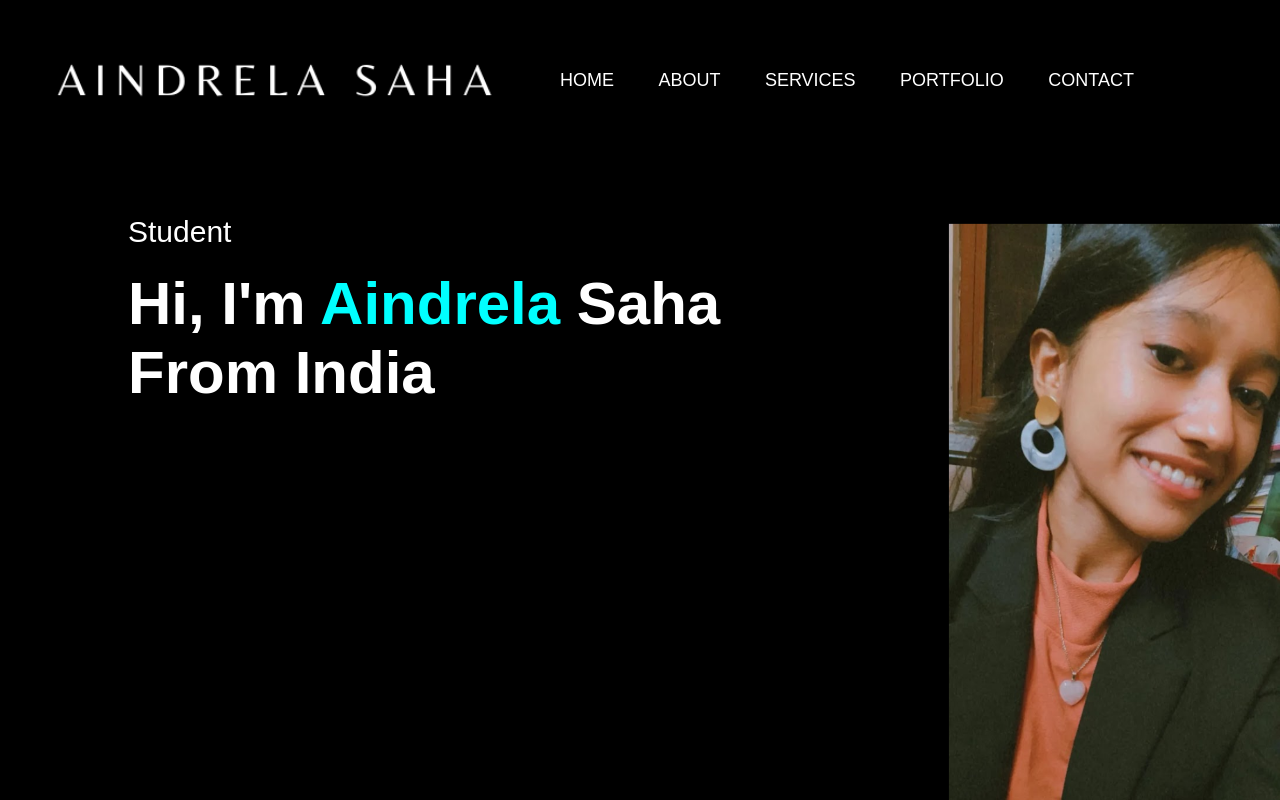
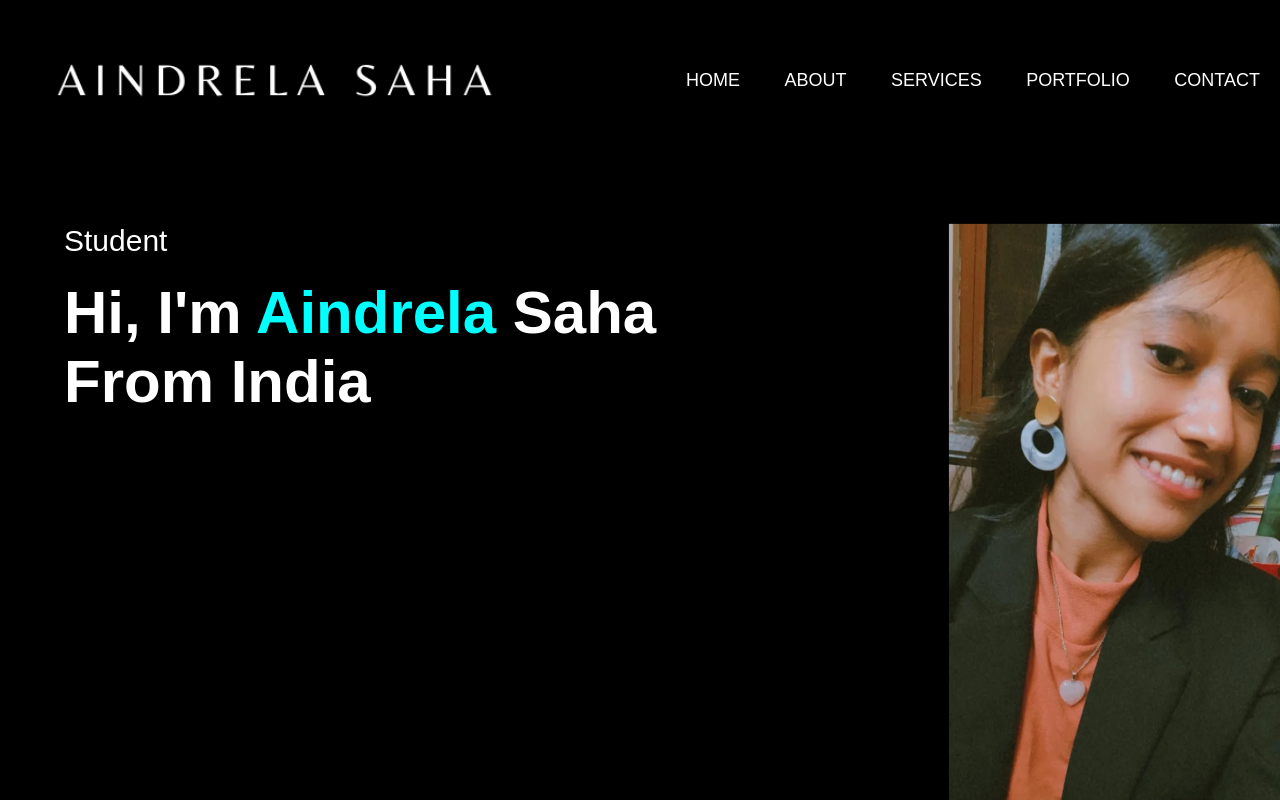
Before and after one commit to Nishcurse/portfolio, a plain HTML site: page index.html in a window 1280 px wide. Drawn offline with Linux system fonts and the light colour scheme.

Commit message:
Let's Do this

```diff
--- a/style.css
+++ b/style.css
@@ -19,14 +19,15 @@ body {
 }
 
 .container {
-  padding: 10px 10%;
+  padding: 0;
+
 }
 
 nav {
   display: flex;
   align-items: flex-start;
-  position: absolute;
-  left: 0;
+  position: relative;
+  right: 0;
   top: 0;
   justify-content: space-between;
   flex-wrap: wrap;
@@ -34,9 +35,13 @@ nav {
 }
 .logo {
   width: 540px;
+  position: relative;
+  left: 0;
 }
 nav ul {
   margin-top: 60px;
+  position: absolute;
+  right: 0;
 }
 
 nav ul li {
@@ -67,9 +72,10 @@ nav ul li a:hover::after {
 }
 
 .header-text {
-  margin-top: 20%;
-  margin-left: 0;
+  margin-top: 5%;
+  margin-left: 5%;
   font-size: 30px;
+  /* padding: 10px 10%; */
 }
 
 .header-text h1 {
```
